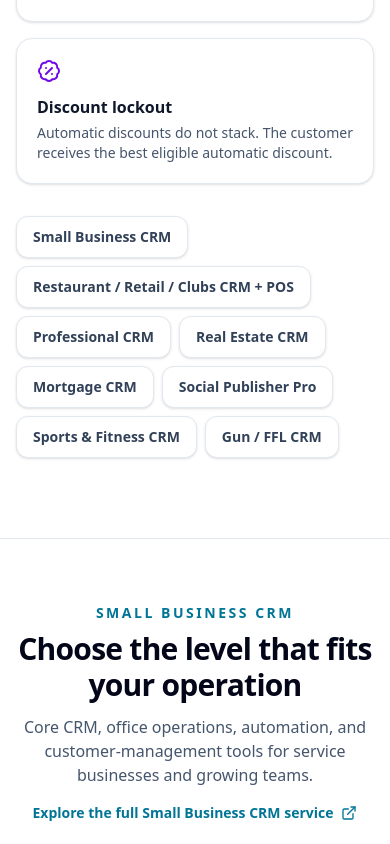
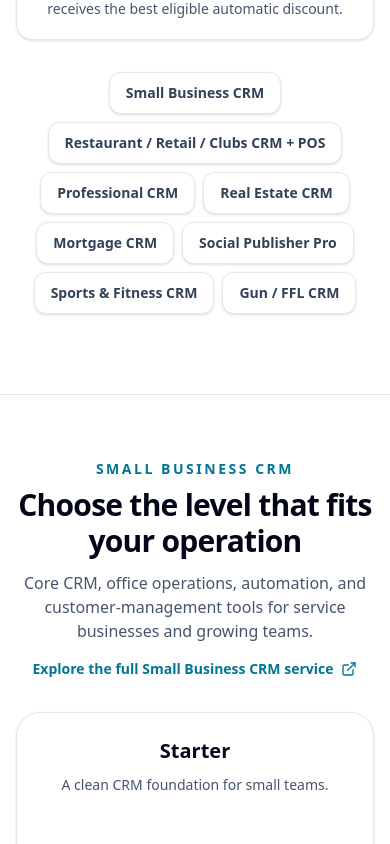
Before and after one commit to thefsts/operon-marketing, a React (Vite) app: page /pricing in a window 390 px wide. Shown: the part 920-1764 px from the top of the page. Built offline with nearby package versions, Linux system fonts and the light colour scheme; no server answers.

Commit message:
Pricing: rebuild page around plans add-ons bundles and integrations

```diff
--- a/src/pages/PricingPage.tsx
+++ b/src/pages/PricingPage.tsx
@@ -1,18 +1,21 @@
 import { Link } from 'react-router-dom';
-import { BadgePercent, CalendarCheck, Layers3 } from 'lucide-react';
+import { BadgePercent, CalendarCheck, Layers3, PlugZap } from 'lucide-react';
 import GlobalHeader from '../components/GlobalHeader';
 import GlobalFooter from '../components/GlobalFooter';
 import PricingFamilySection from '../components/PricingFamilySection';
 import AddOnsSection from '../components/AddOnsSection';
 import { clientPaidThirdPartyServices, pricingFamilies, pricingRules } from '../lib/pricing';
 
+const integrations = ['QuickBooks', 'Gusto', 'DocuSign', 'Slack', 'Google Workspace', 'Microsoft 365', 'Square', 'PayPal', 'Telnyx', 'APIs & Webhooks'];
+
 export default function PricingPage() {
   return <div className="min-h-screen bg-white text-slate-900"><GlobalHeader/><main id="main-content" className="pt-20">
-    <section className="relative overflow-hidden border-b border-slate-200 bg-gradient-to-b from-cyan-50 via-white to-white"><div className="absolute inset-x-0 top-0 h-72 bg-[radial-gradient(circle_at_top_left,rgba(6,182,212,0.14),transparent_45%),radial-gradient(circle_at_top_right,rgba(124,58,237,0.10),transparent_38%)]"/><div className="relative mx-auto max-w-7xl px-4 py-20 sm:px-6 lg:px-8 lg:py-24"><div className="max-w-4xl"><span className="inline-flex rounded-full border border-cyan-200 bg-white px-4 py-2 text-xs font-bold uppercase tracking-[0.18em] text-cyan-700 shadow-sm">OPERON systems & pricing</span><h1 className="mt-6 text-4xl font-bold tracking-tight text-slate-950 sm:text-5xl lg:text-6xl">One OPERON platform. Pricing that reflects each business system.</h1><p className="mt-6 max-w-3xl text-lg leading-8 text-slate-600">Each major OPERON system has its own tier structure. Restaurant / Retail / Clubs, Real Estate, Mortgage, and Gun / FFL launch prices are being finalized rather than publishing the older prices you have already rejected.</p></div>
-    <div className="mt-10 grid gap-4 md:grid-cols-3"><div className="rounded-2xl border border-slate-200 bg-white p-5 shadow-sm"><CalendarCheck className="h-6 w-6 text-emerald-600"/><h2 className="mt-3 font-bold">10% annual full-pay savings</h2><p className="mt-1 text-sm text-slate-600">{pricingRules.annual}</p></div><div className="rounded-2xl border border-slate-200 bg-white p-5 shadow-sm"><Layers3 className="h-6 w-6 text-cyan-700"/><h2 className="mt-3 font-bold">15% qualifying combo savings</h2><p className="mt-1 text-sm text-slate-600">{pricingRules.combo}</p></div><div className="rounded-2xl border border-slate-200 bg-white p-5 shadow-sm"><BadgePercent className="h-6 w-6 text-violet-700"/><h2 className="mt-3 font-bold">Discount lockout</h2><p className="mt-1 text-sm text-slate-600">{pricingRules.lockout}</p></div></div>
-    <div className="mt-8 flex flex-wrap gap-2">{pricingFamilies.map((family)=><a key={family.id} href={`#${family.id}`} className="rounded-xl border border-slate-200 bg-white px-4 py-2.5 text-sm font-semibold text-slate-700 shadow-sm hover:border-cyan-300 hover:text-cyan-700">{family.name}</a>)}</div></div></section>
-    <section className="mx-auto max-w-7xl space-y-20 px-4 py-16 sm:px-6 lg:px-8 lg:py-20">{pricingFamilies.map((family)=><PricingFamilySection key={family.id} family={family}/>)}<AddOnsSection/>
-      <section className="grid gap-6 rounded-[2rem] border border-slate-200 bg-white p-6 shadow-sm sm:p-8 lg:grid-cols-[1.4fr_1fr] lg:p-10"><div><p className="text-sm font-semibold uppercase tracking-[0.18em] text-cyan-700">Third-party services</p><h2 className="mt-2 text-3xl font-bold tracking-tight text-slate-950">Provider subscriptions stay transparent.</h2><p className="mt-3 max-w-3xl text-slate-600">Customer-owned subscriptions and usage charges remain separate unless an OPERON plan or add-on explicitly includes them.</p></div><div className="rounded-2xl bg-slate-50 p-5"><ul className="space-y-3 text-sm text-slate-700">{clientPaidThirdPartyServices.map((service)=><li key={service} className="flex gap-3"><span className="mt-2 h-2 w-2 shrink-0 rounded-full bg-cyan-600"/><span>{service}</span></li>)}</ul></div></section>
-      <section className="rounded-[2rem] bg-slate-950 px-6 py-10 text-white sm:px-8 lg:flex lg:items-center lg:justify-between lg:px-10"><div className="max-w-2xl"><p className="text-sm font-semibold uppercase tracking-[0.18em] text-cyan-300">Need help choosing?</p><h2 className="mt-2 text-3xl font-bold tracking-tight">We can match the system and tier to your operation.</h2><p className="mt-3 text-slate-300">Tell us your industry, team size, locations, and workflow needs.</p></div><div className="mt-7 flex flex-wrap gap-3 lg:mt-0"><Link to="/contact" className="rounded-xl bg-white px-5 py-3 text-sm font-semibold text-slate-950 hover:bg-slate-100">Contact Sales</Link><Link to="/start" className="rounded-xl border border-slate-700 px-5 py-3 text-sm font-semibold text-white hover:border-cyan-400 hover:text-cyan-200">Get Started</Link></div></section>
+    <section className="relative overflow-hidden border-b border-slate-200 bg-gradient-to-b from-cyan-50 via-white to-white text-center"><div className="absolute inset-x-0 top-0 h-72 bg-[radial-gradient(circle_at_top_left,rgba(6,182,212,0.14),transparent_45%),radial-gradient(circle_at_top_right,rgba(124,58,237,0.10),transparent_38%)]"/><div className="relative mx-auto max-w-7xl px-4 py-20 sm:px-6 lg:px-8 lg:py-24"><div className="mx-auto max-w-4xl"><span className="inline-flex rounded-full border border-cyan-200 bg-white px-4 py-2 text-xs font-bold uppercase tracking-[0.18em] text-cyan-700 shadow-sm">OPERON systems & pricing</span><h1 className="mt-6 text-4xl font-bold tracking-tight text-slate-950 sm:text-5xl lg:text-6xl">Plans built to grow with your operation.</h1><p className="mx-auto mt-6 max-w-3xl text-lg leading-8 text-slate-600">Choose the OPERON service that fits your business, compare what each higher tier adds, then enrich the system with compatible products and add-ons.</p></div>
+    <div className="mt-10 grid items-stretch gap-4 md:grid-cols-3"><div className="flex h-full flex-col items-center rounded-2xl border border-slate-200 bg-white p-5 shadow-sm"><CalendarCheck className="h-6 w-6 text-emerald-600"/><h2 className="mt-3 font-bold">10% annual full-pay savings</h2><p className="mt-1 text-sm text-slate-600">{pricingRules.annual}</p></div><div className="flex h-full flex-col items-center rounded-2xl border border-slate-200 bg-white p-5 shadow-sm"><Layers3 className="h-6 w-6 text-cyan-700"/><h2 className="mt-3 font-bold">15% qualifying combo savings</h2><p className="mt-1 text-sm text-slate-600">{pricingRules.combo}</p></div><div className="flex h-full flex-col items-center rounded-2xl border border-slate-200 bg-white p-5 shadow-sm"><BadgePercent className="h-6 w-6 text-violet-700"/><h2 className="mt-3 font-bold">Discount lockout</h2><p className="mt-1 text-sm text-slate-600">{pricingRules.lockout}</p></div></div>
+    <div className="mt-8 flex flex-wrap justify-center gap-2">{pricingFamilies.map((family)=><a key={family.id} href={`#${family.id}`} className="rounded-xl border border-slate-200 bg-white px-4 py-2.5 text-sm font-semibold text-slate-700 shadow-sm hover:border-cyan-300 hover:text-cyan-700">{family.name}</a>)}</div></div></section>
+    <section className="mx-auto max-w-[96rem] space-y-20 px-4 py-16 sm:px-6 lg:px-8 lg:py-20">{pricingFamilies.map((family)=><PricingFamilySection key={family.id} family={family}/>)}<AddOnsSection/>
+      <section className="rounded-[2rem] border border-slate-200 bg-gradient-to-b from-slate-50 to-white p-6 text-center shadow-sm sm:p-8 lg:p-10"><div className="mx-auto flex h-12 w-12 items-center justify-center rounded-2xl bg-violet-100 text-violet-700"><PlugZap className="h-6 w-6"/></div><p className="mt-5 text-sm font-semibold uppercase tracking-[0.18em] text-violet-700">Integrations</p><h2 className="mt-2 text-3xl font-bold tracking-tight text-slate-950">Connect the tools your business already relies on.</h2><p className="mx-auto mt-3 max-w-3xl text-slate-600">OPERON is designed to connect CRM and operations with accounting, workforce, documents, communications, payments and automation. Availability depends on the selected system, plan and provider configuration.</p><div className="mx-auto mt-8 grid max-w-5xl gap-3 sm:grid-cols-2 md:grid-cols-5">{integrations.map((name)=><div key={name} className="flex min-h-20 items-center justify-center rounded-2xl border border-slate-200 bg-white px-4 py-3 text-sm font-bold text-slate-700 shadow-sm">{name}</div>)}</div><Link to="/integrations" className="mt-8 inline-flex rounded-xl bg-slate-950 px-6 py-3 text-sm font-semibold text-white hover:bg-slate-800">Browse integrations</Link></section>
+      <section className="rounded-[2rem] border border-slate-200 bg-white p-6 text-center shadow-sm sm:p-8 lg:p-10"><p className="text-sm font-semibold uppercase tracking-[0.18em] text-cyan-700">Third-party costs</p><h2 className="mt-2 text-3xl font-bold tracking-tight text-slate-950">Provider subscriptions and usage stay transparent.</h2><p className="mx-auto mt-3 max-w-3xl text-slate-600">Third-party subscriptions, transaction fees, advertising/media spend, telecommunications usage and provider charges are not included unless specifically stated.</p><div className="mx-auto mt-6 flex max-w-4xl flex-wrap justify-center gap-2">{clientPaidThirdPartyServices.map((service)=><span key={service} className="rounded-full bg-slate-100 px-4 py-2 text-sm font-medium text-slate-700">{service}</span>)}</div></section>
+      <section className="rounded-[2rem] bg-slate-950 px-6 py-10 text-center text-white sm:px-8 lg:px-10"><div className="mx-auto max-w-2xl"><p className="text-sm font-semibold uppercase tracking-[0.18em] text-cyan-300">Build your OPERON</p><h2 className="mt-2 text-3xl font-bold tracking-tight">Choose the service first. Add the tools that make it fit.</h2><p className="mt-3 text-slate-300">Tell us your industry, team size, locations and workflow needs. We can help match the base system, tier and add-ons.</p></div><div className="mt-7 flex flex-wrap justify-center gap-3"><Link to="/contact" className="rounded-xl bg-white px-5 py-3 text-sm font-semibold text-slate-950 hover:bg-slate-100">Contact Sales</Link><Link to="/start" className="rounded-xl border border-slate-700 px-5 py-3 text-sm font-semibold text-white hover:border-cyan-400 hover:text-cyan-200">Get Started</Link></div></section>
     </section></main><GlobalFooter/></div>;
 }
```
